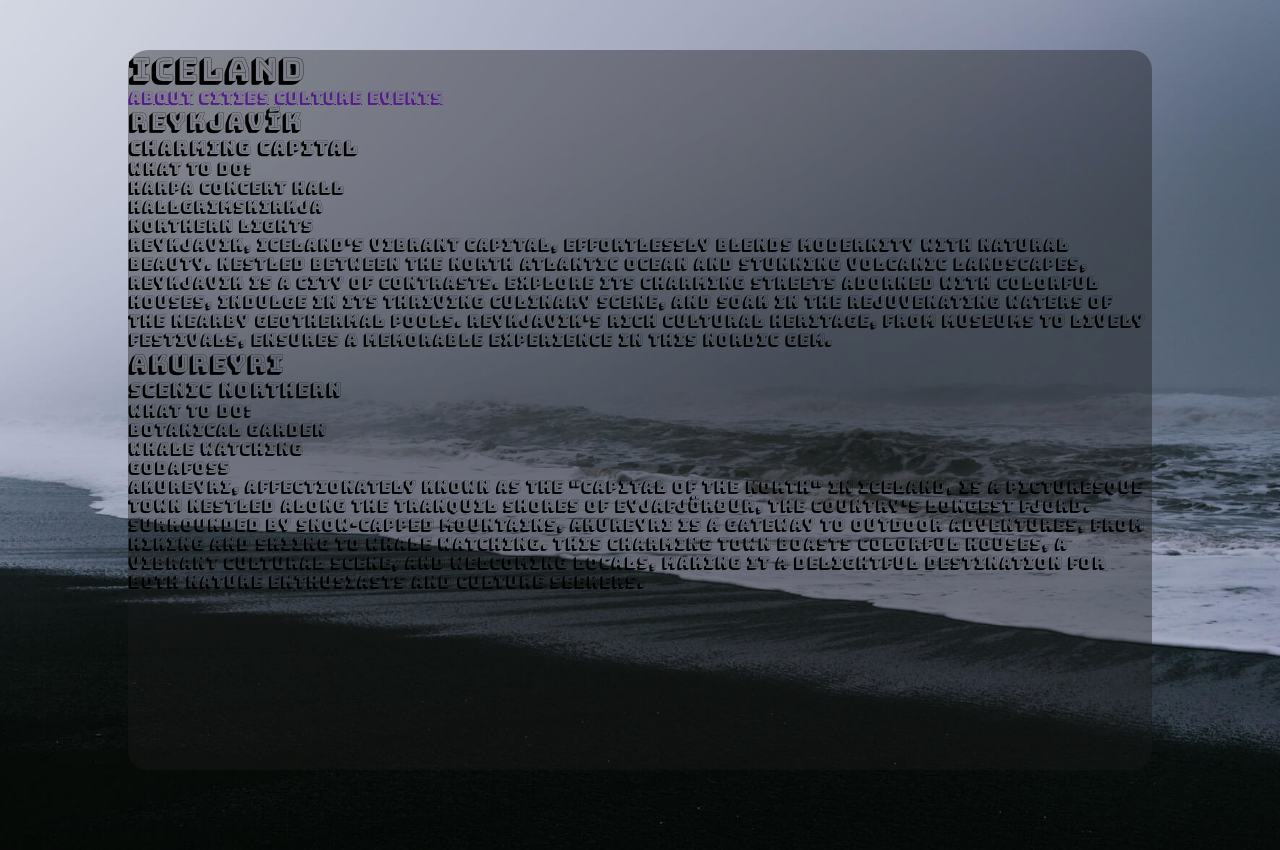
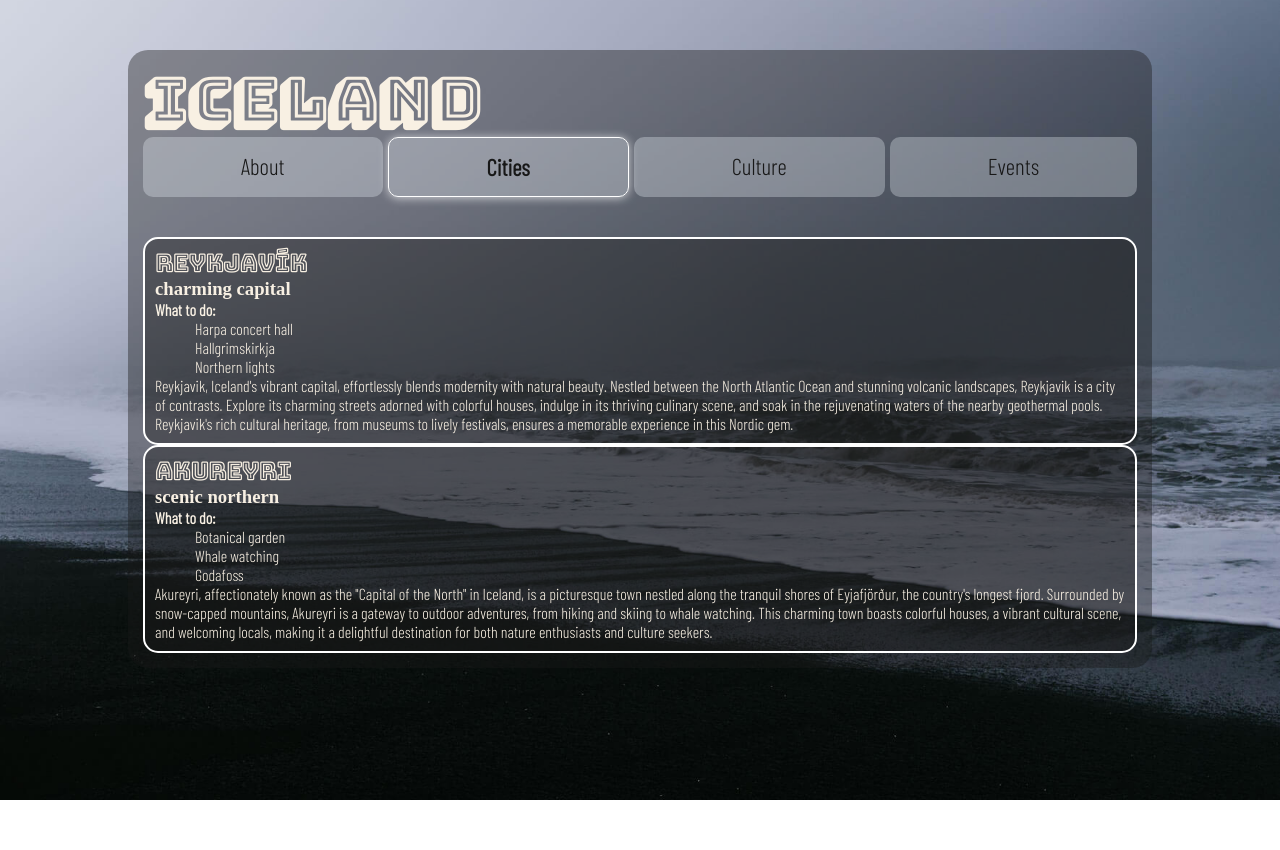
Before and after one commit to Adimanneu/sidan, a plain HTML site: page index.html in a window 1280 px wide. After the commit the page ends 800 px from the top, so only its background shows below. Drawn offline with Linux system fonts and the light colour scheme.

Commit message:
navigation-tweaks
styled navigation,
few tweaks to content-container and content-box class.

```diff
--- a/styles/styles.css
+++ b/styles/styles.css
@@ -13,35 +13,16 @@
     src: url(../fonts/BungeeShade-Regular.ttf);
 }
 
-html {
+* {
     box-sizing: border-box;
-    font-size: 16px;
-}
-
-*,
-*:before,
-*:after {
-    box-sizing: inherit;
-}
-
-body,
-h1,
-h2,
-h3,
-h4,
-h5,
-h6,
-p,
-ol,
-ul {
     margin: 0;
-    padding: 0;
-    font-weight: normal;
+    color: #F8F0E3;
 }
 
 ol,
 ul {
     list-style: none;
+    font-family: Barlow;
 }
 
 img {
@@ -55,15 +36,76 @@ body {
     background-attachment: fixed;
     background-size: cover;
     background-repeat: no-repeat;
-    height: 100vh;
     background-position: center;
 }
 
+
 .content-container {
-    height: 90vh;
     width: 80vw;
     margin: 50px auto;
+    padding: 15px;
     background-color: rgba(27, 27, 27, 0.4);
     border-radius: 20px;
+}
+
+.content-container h1 {
+    color: #F8F0E3;
+    font-size: 60px;
     font-family: Bungee Shade;
+    font-weight: bold;
+    letter-spacing: 1px;
+    margin: 0;
 }
+
+
+nav {
+    display: flex;
+    gap: 5px;
+}
+
+nav a {
+    flex-grow: 1;
+    text-align: center;
+    background-color: rgba(240, 248, 255, 0.3);
+    padding: 15px;
+    font-size: 23px;
+    border-radius: 10px;
+    text-decoration: none;
+    color: rgb(24, 24, 24);
+    font-family: Barlow;
+    margin-bottom: 40px;
+}
+
+nav a:nth-child(1):hover,
+nav a:nth-child(3):hover,
+nav a:nth-child(4):hover {
+    background-color: rgba(15, 7, 0, 0.3);
+    color: whitesmoke;
+}
+
+nav a:nth-child(2) {
+    box-shadow: rgba(255, 255, 255, 0.692) 0px 1px 10px;
+    border: 1px white solid;
+    font-weight: 900;
+}
+
+nav a:nth-child(2):hover {
+    cursor: default;
+}
+
+
+.content-box {
+    padding: 10px;
+    border: 2px solid white;
+    background-color: rgba(27, 27, 27, 0.4);
+    border-radius: 15px;
+}
+
+.content-box h2 {
+    font-family: Bungee outline;
+}
+
+.content-box p,
+h4 {
+    font-family: Barlow;
+}
```
